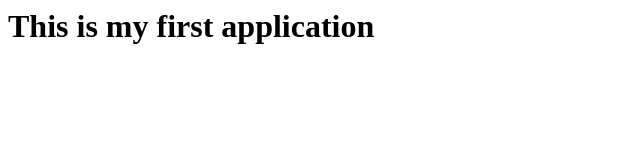
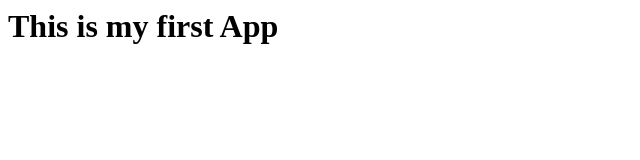
Before and after one commit to vaibhavkate7/my-app, a plain HTML site: page Index.html in a window 1280 px wide. Shown: the whole page, without its empty margins (0-640 px from the left). Drawn offline with Linux system fonts and the light colour scheme.

Commit message:
Update index.html file

```diff
--- a/Index.html
+++ b/Index.html
@@ -1 +1 @@
-<H1>This is my first application</H1>
+<H1>This is my first App</H1>
```
